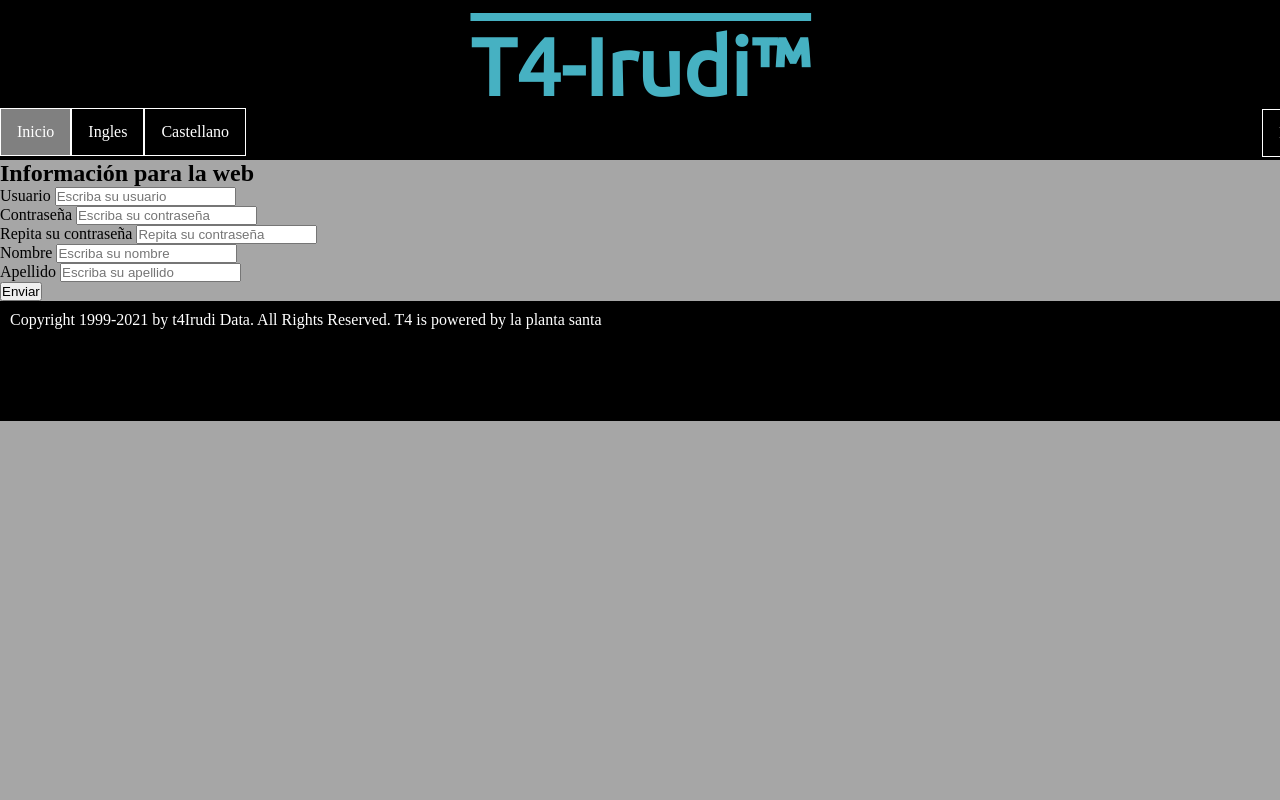
After one commit to t4irudi/Reto, a PHP site: page /registro.php in a window 1280 px wide. The commit adds this page. Run offline with PHP 8.4, Linux system fonts and the light colour scheme.

Commit message:
regitro nuevo

```diff
--- a/altaUsuario.php
+++ b/altaUsuario.php
@@ -6,5 +6,5 @@
 
   include "datos.php";
   $resultado = insertarUsuario($user, $password, $nombre, $apellido);
-  header("location: index2.php");
+  header("location: index.php");
  ?>
--- a/castellano.php
+++ b/castellano.php
@@ -30,7 +30,7 @@
 				<div id="menu2">
 		         <ul>
 		             <li>
-		                 <a href="#">Registro</a>
+		                 <a href="registro.php">Registro</a>
 		             </li>
 							<li>
 								<a href="#">Login</a>
@@ -65,7 +65,7 @@
 				<?php
 
 		   		$ch = curl_init();
-		   		curl_setopt($ch, CURLOPT_URL, 'http://192.168.6.169:8080/api/preguntas/fol/');
+		   		curl_setopt($ch, CURLOPT_URL, 'http://192.168.6.169:8080/api/preguntas/fol/:cantidad');
 		   		curl_setopt($ch, CURLOPT_RETURNTRANSFER, true);
 		   		curl_setopt($ch, CURLOPT_HEADER, 0);
 		   		$data = curl_exec($ch);
--- a/datos.php
+++ b/datos.php
@@ -4,7 +4,7 @@ function conectarBBDD()
 {
     //Abrir una conexión
 
-    $mysqli = new mysqli("192.168.6.169", "almi", "Almi123", "t4irudi");
+    $mysqli = new mysqli("192.168.6.169:3306", "almi", "Almi123", "t4irudi");
     if ($mysqli->connect_errno) {
         echo "Fallo en la conexión: " . $mysqli->connect_errno;
     }
@@ -23,7 +23,7 @@ function conectarBBDD()
         echo "Fallo al preparar la insert";
       }
 
-      $bind = $sentencia->bind_param("sss", $user, $password, $nombre, $apellido);
+      $bind = $sentencia->bind_param("ssss", $user, $password, $nombre, $apellido);
       if(!$bind)
       {
         echo "Error al asociar parámetros";
@@ -33,3 +33,4 @@ function conectarBBDD()
       $mysqli->close();
       return $resultado;
     }
+?>
--- a/index.php
+++ b/index.php
@@ -29,7 +29,7 @@
 				<div id="menu2">
 		         <ul>
 		             <li>
-		                 <a href="#">Registro</a>
+		                 <a href="registro.php">Registro</a>
 		             </li>
 							<li>
 								<a href="#">Login</a>
--- /dev/null
+++ b/registro.php
@@ -0,0 +1,68 @@
+<html lang="es" dir="ltr">
+
+<head>
+	<meta charset="utf-8">
+	<title>T4's Reto</title>
+	<link rel="stylesheet" type="text/css" href="css/index.css">
+	<link rel="preconnect" href="https://fonts.gstatic.com">
+	<link href="https://fonts.googleapis.com/css2?family=Ubuntu&display=swap" rel="stylesheet">
+  <?php
+    include("datos.php");
+   ?>
+</head>
+
+<body>
+
+	<div id="cabeza">
+		<h1 id="titulo"><a href="index.php">T4-Irudi™</a></h1>
+		<div id="menu">
+            <ul>
+                <li class="active">
+                    <a href="#">Inicio</a>
+                </li>
+								<li>
+									<a href="ingles.php">Ingles</a>
+								</li>
+								<li>
+									<a href="castellano.php">Castellano</a>
+								</li>
+            </ul>
+        </div>
+				<div id="menu2">
+		         <ul>
+		             <li>
+		                 <a href="#">Registro</a>
+		             </li>
+							<li>
+								<a href="#">Login</a>
+							</li>
+		         </ul>
+		    </div>
+	</div>
+
+	<div id="cuerpo">
+<form id="formulario" action="altaUsuario.php" method="post">
+    <div id="infoWeb">
+        <h2>Información para la web</h2>
+        <label for="user">Usuario</label>
+        <input type="text" id="user" name="user" placeholder="Escriba su usuario" /><br>
+        <label for="password">Contraseña</label>
+        <input type="password" id="password" name="password" placeholder="Escriba su contraseña" /><br>
+        <label for="repassword">Repita su contraseña</label>
+        <input type="password" id="repassword" name="repassword" placeholder="Repita su contraseña" /><br>
+        <label for="name">Nombre</label>
+        <input type="name" id="name" name="name" placeholder="Escriba su nombre" /><br>
+        <label for="lastname">Apellido</label>
+        <input type="lastname" id="lastname" name="lastname" placeholder="Escriba su apellido" /><br>
+    </div>
+    <input id="enviar" type="submit" value="Enviar" />
+</form>
+</div>
+
+<div id="pie">
+  <p id="Copyright">Copyright 1999-2021 by t4Irudi Data. All Rights Reserved. T4 is powered by la planta santa</p>
+</div>
+
+</body>
+
+</html>
```
Also changed, not shown: ingles.php (+4 -4 lines).
